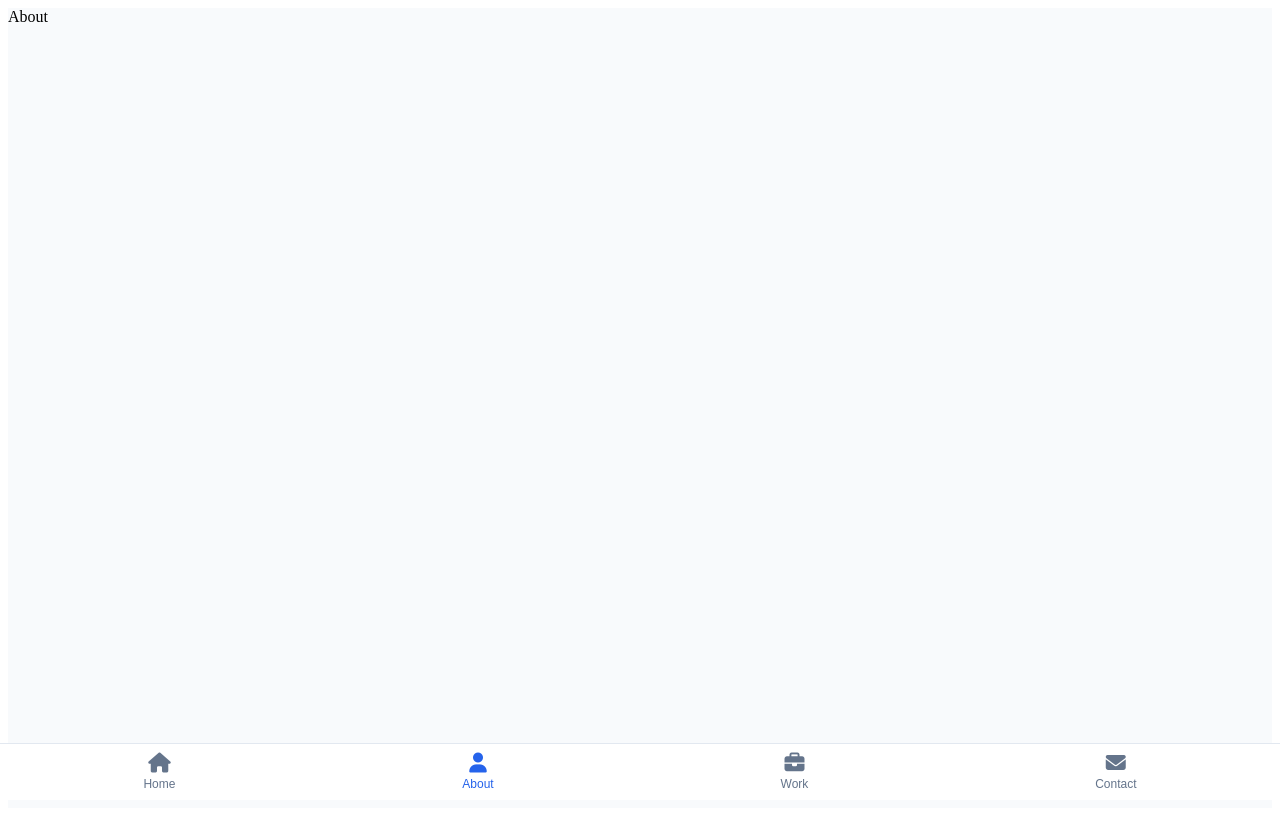
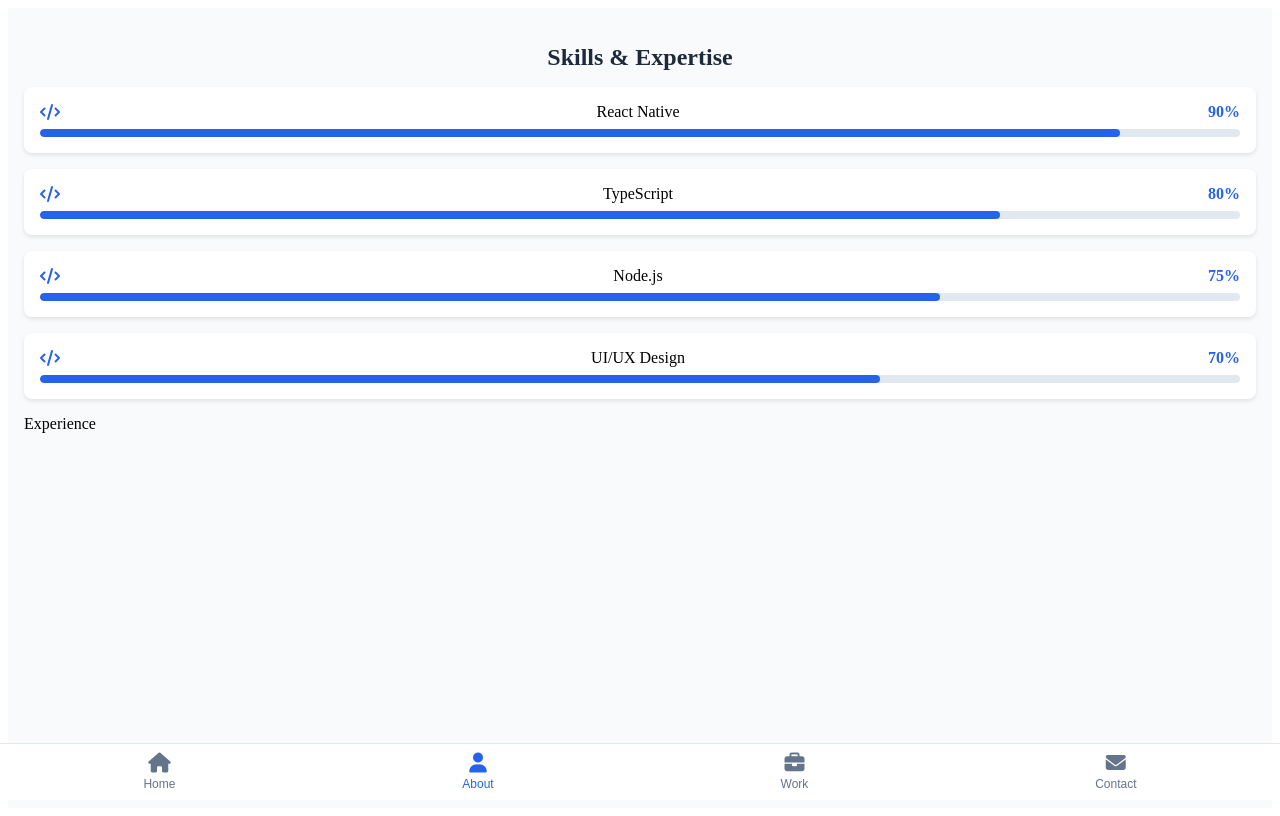
Before and after one commit to JaRoD41/jarod-react-portfolio, a React (Vite) app: page / in a window 1280 px wide. Both pictures are taken after a click on the button "About". Built offline with nearby package versions, Linux system fonts and the light colour scheme.

Commit message:
debut page About création skills

```diff
--- a/src/App.css
+++ b/src/App.css
@@ -27,6 +27,31 @@
     /* Espace pour la navbar */
 }
 
+/* Page Home */
+
+
+/* Page About */
+
+.about {
+    padding: 1rem;
+}
+
+.section-title {
+    font-size: 1.5rem;
+    font-weight: 600;
+    margin-bottom: 1rem;
+    color: var(--color-secondary);
+}
+
+/* Page Work */
+
+
+/* Page Contact */
+
+
+/* Responsive Design */
+
+
 @media (min-width: 768px) {
     .app {
         max-width: 500px;
--- a/src/components/About/About.jsx
+++ b/src/components/About/About.jsx
@@ -1,6 +1,12 @@
+import Skills from './Skills/Skills'
+import Experience from './Experience/Experience'
+
 const About = () => {
-  return (
-    <div>About</div>
-  )
+	return (
+		<div className='about'>
+			<Skills />
+			<Experience />
+		</div>
+	)
 }
 export default About
--- a/src/components/About/Experience/Experience.jsx
+++ b/src/components/About/Experience/Experience.jsx
@@ -0,0 +1,6 @@
+import './experience.css'
+
+const Experience = () => {
+	return <div>Experience</div>
+}
+export default Experience
--- a/src/components/About/Skills/Skills.jsx
+++ b/src/components/About/Skills/Skills.jsx
@@ -0,0 +1,23 @@
+import './skills.css'
+import skills from '../../../data/skills.json'
+
+const Skills = () => {
+	return (
+		<section className='skills-section'>
+			<h2 className='section-title'>Skills & Expertise</h2>
+			{skills.map((skill) => (
+				<div key={skill.name} className='skill-item'>
+					<div className='skill-header'>
+						<i className='fas fa-code'></i>
+						<span>{skill.name}</span>
+						<span className='skill-level'>{skill.level}%</span>
+					</div>
+					<div className='skill-bar'>
+						<div className='skill-progress' style={{ width: `${skill.level}%` }}></div>
+					</div>
+				</div>
+			))}
+		</section>
+	)
+}
+export default Skills
--- a/src/components/About/Skills/skills.css
+++ b/src/components/About/Skills/skills.css
@@ -0,0 +1,38 @@
+.skill-item {
+    background: var(--color-card);
+    border-radius: var(--border-radius);
+    padding: 1rem;
+    margin-bottom: 1rem;
+    box-shadow: var(--box-shadow);
+}
+
+.skill-header {
+    display: flex;
+    justify-content: space-between;
+    align-items: center;
+    margin-bottom: 0.5rem;
+}
+
+.skill-header i {
+    color: var(--color-primary);
+    margin-right: 0.5rem;
+}
+
+.skill-level {
+    color: var(--color-primary);
+    font-weight: 600;
+}
+
+.skill-bar {
+    height: 8px;
+    background: var(--color-badge);
+    border-radius: 4px;
+    overflow: hidden;
+}
+
+.skill-progress {
+    height: 100%;
+    background: var(--color-primary);
+    border-radius: 4px;
+    transition: var(--transition);
+}
--- a/src/data/skills.json
+++ b/src/data/skills.json
@@ -0,0 +1,6 @@
+[
+	{ "name": "React Native", "level": 90 },
+	{ "name": "TypeScript", "level": 80 },
+	{ "name": "Node.js", "level": 75 },
+	{ "name": "UI/UX Design", "level": 70 }
+]
```
Also changed, not shown: 1 other file (tests, documents, lock files or other folders).
